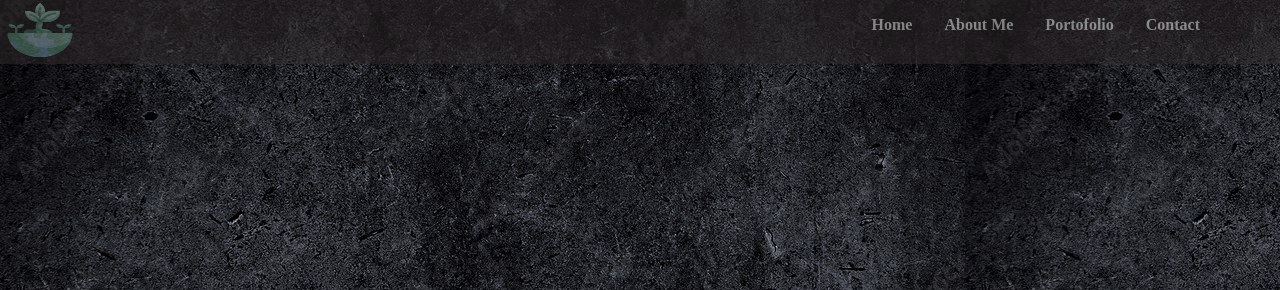
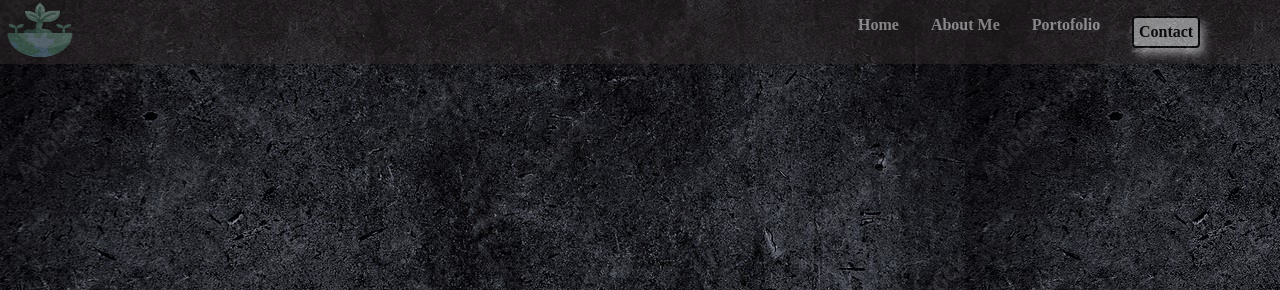
Before and after one commit to MICHELKAJI/Portofolio, a plain HTML site: page index.html in a window 1280 px wide. Shown: the top 290 px of the page. Drawn offline with Linux system fonts and the light colour scheme.

Commit message:
add new style

```diff
--- a/index.html
+++ b/index.html
@@ -18,7 +18,7 @@
                 <a href="#home"><li>Home</li></a>
                 <a href="#aboutMe"><li>About Me</li></a>
                 <a href="#Portofolio"><li>Portofolio</li></a>
-                <a href="#contact"><li>Contact</li></a>
+                <a href="#contact"><li class="liste">Contact</li></a>
             </ul>
 
         </div>
--- a/style.css
+++ b/style.css
@@ -14,6 +14,8 @@ header{
     background-color: rgb(49, 43, 43);
     color: white;
     opacity: 0.5;
+    position: fixed;
+    width: 100%;
 }
 #menuBarr ul{
     display: flex;
@@ -39,6 +41,7 @@ a{
     height: 100vh;
     gap: 15em;
     max-width: 100%;
+
 }
 
 #myself h1,h2,p{
@@ -75,5 +78,12 @@ li:hover, li:focus{
     padding: 0.3rem;
     border-radius: 3px;
     transition:  all 0.5s ease-out;
-
 }
+.liste{
+    background-color: white;
+    border-radius: 4px;
+    border: 2px solid black;
+    padding: 0.3rem;
+    color: black;
+    box-shadow: 4px 6px 8px rgb(248, 245, 245);
+}
```
